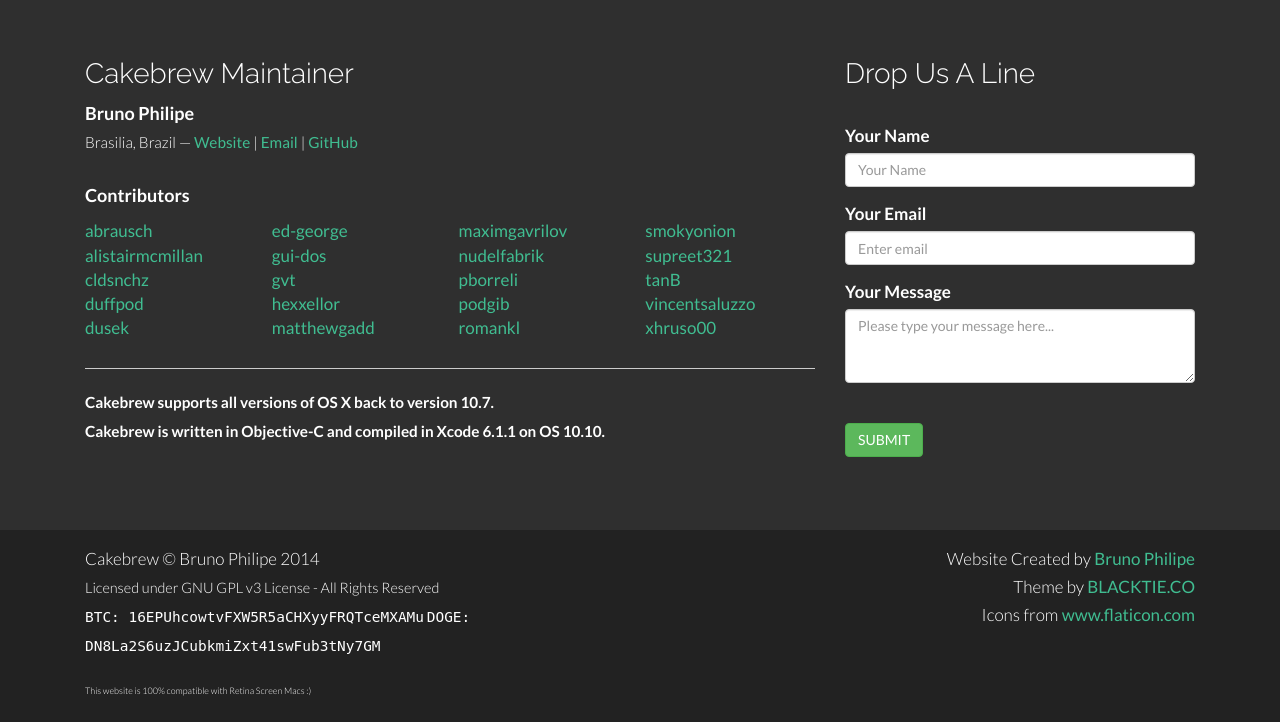
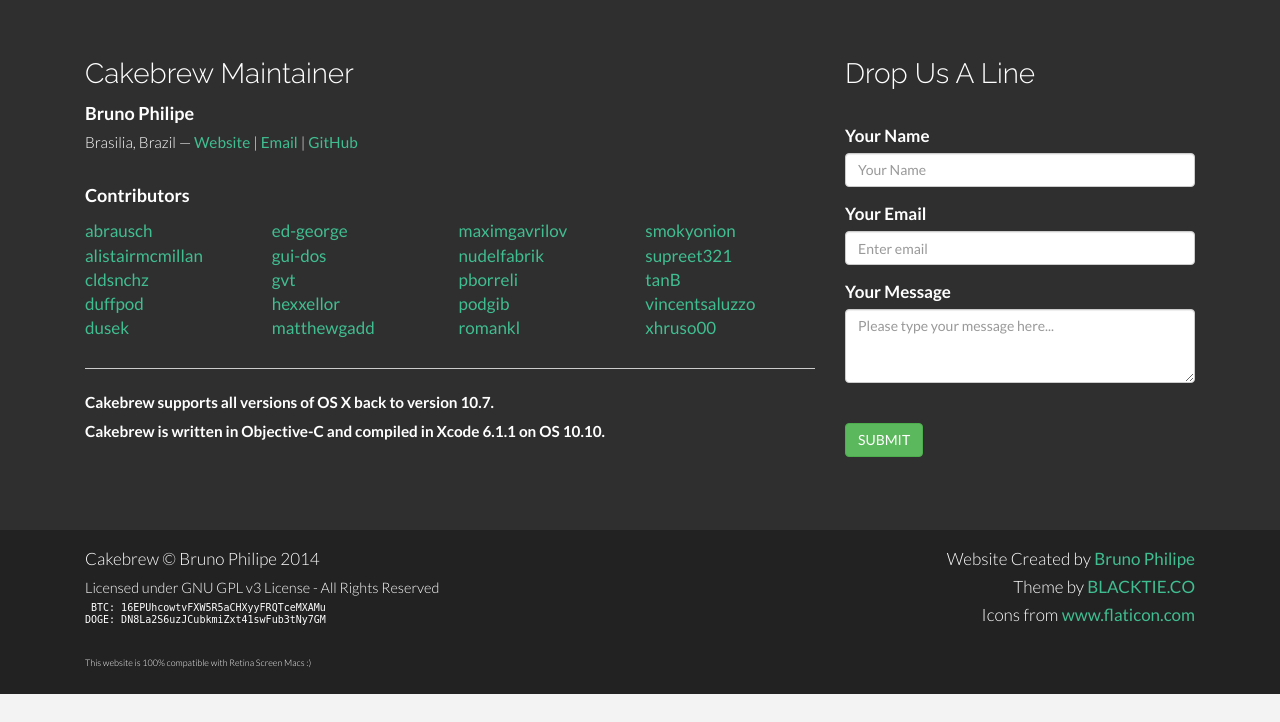
Before and after one commit to brunophilipe/Cakebrew-site, a PHP site: page / in a window 1280 px wide. Shown: the part 3602-4324 px from the top of the page. After the commit the page ends 4296 px from the top, so only its background shows below. Run offline with PHP 8.4, Linux system fonts and the light colour scheme.

Commit message:
Improved footer appearance.

```diff
--- a/index.php
+++ b/index.php
@@ -25,6 +25,17 @@
 
 	<link href='https://fonts.googleapis.com/css?family=Lato:300,400,700,300italic,400italic' rel='stylesheet' type='text/css'>
 	<link href='https://fonts.googleapis.com/css?family=Raleway:400,300,700' rel='stylesheet' type='text/css'>
+
+	<style type="text/css">
+	.crypto
+	{
+		font-size: 10px;
+		line-height: 12px;
+		margin: 0;
+		display: inline-block;
+		font-family: monospace;
+	}
+	</style>
 </head>
 <body data-spy="scroll" data-offset="0" data-target="#navigation">
 
@@ -363,8 +374,7 @@
 			<div class="col-lg-7">
 				<p>Cakebrew &copy; Bruno Philipe 2014<br>
 					<small>Licensed under GNU GPL v3 License - All Rights Reserved<br>
-						<font class="mono"> BTC: 16EPUhcowtvFXW5R5aCHXyyFRQTceMXAMu</font>
-						<font class="mono">DOGE: DN8La2S6uzJCubkmiZxt41swFub3tNy7GM</font>
+						<font class="mono crypto">&nbsp;BTC: 16EPUhcowtvFXW5R5aCHXyyFRQTceMXAMu<br>DOGE: DN8La2S6uzJCubkmiZxt41swFub3tNy7GM</font>
 					</small><br>
 				</p>
 				<p id="retina">This website is 100% compatible with Retina Screen Macs :)</p>
```
